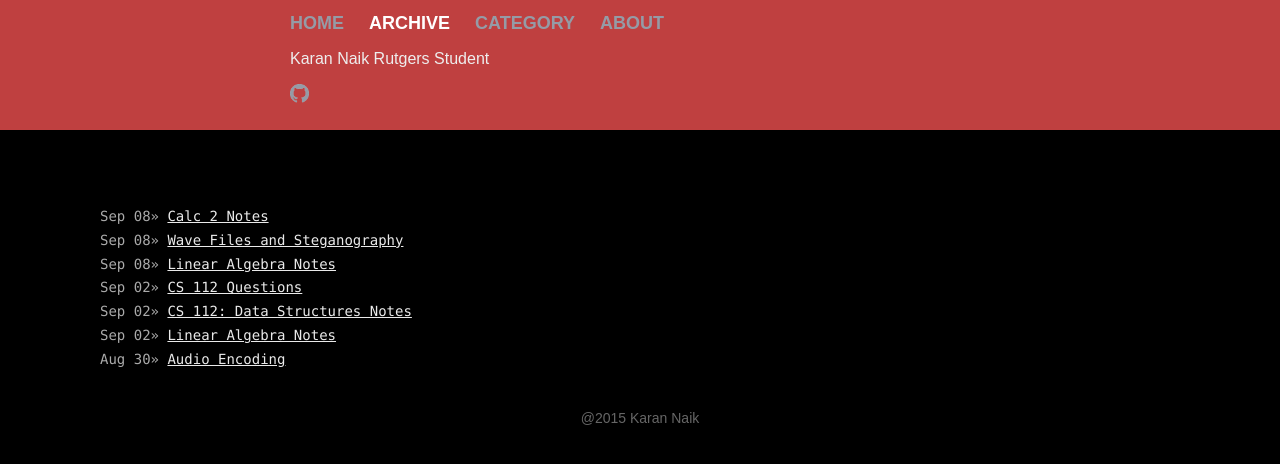
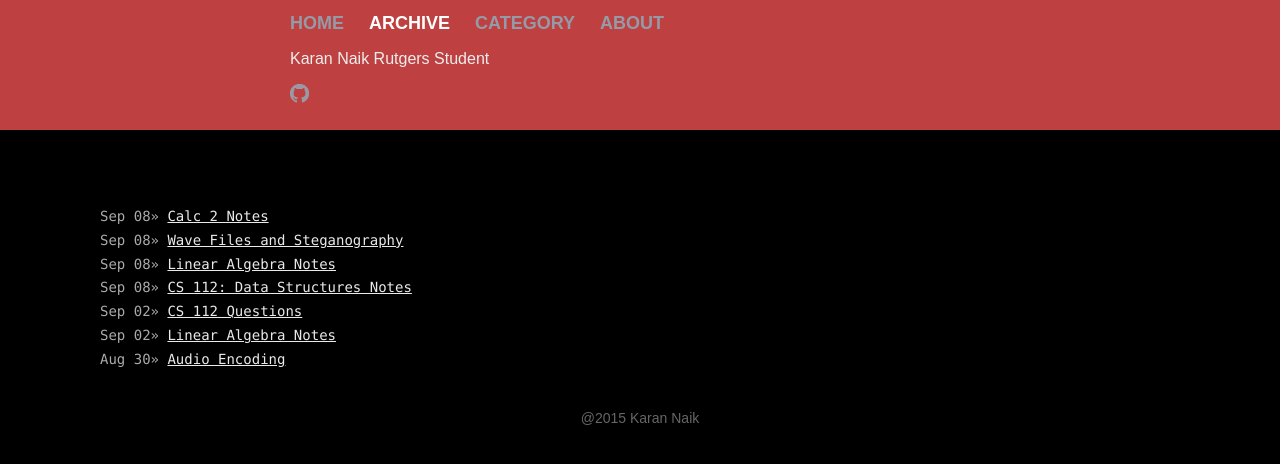
Before and after one commit to knaik/knaik.github.io, a Jekyll site: the page built from archive.html, in a window 1280 px wide. Shown: the top 464 px of the page. Built offline with Jekyll 4.4.1, drawn with Linux system fonts in a browser that asks for light colours.

Commit message:
Nothing has changed

```diff
--- a/_posts/2015-09-01-CS112-notes.markdown
+++ b/_posts/2015-09-08-CS112-notes.markdown
@@ -1,7 +1,7 @@
 ---
 layout: post
 title:  "CS 112: Data Structures Notes"
-date:   2015-09-02 1:40:00
+date:   2015-09-08
 categories: CS112, Java
 ---
 #Day 1 Notes
```
